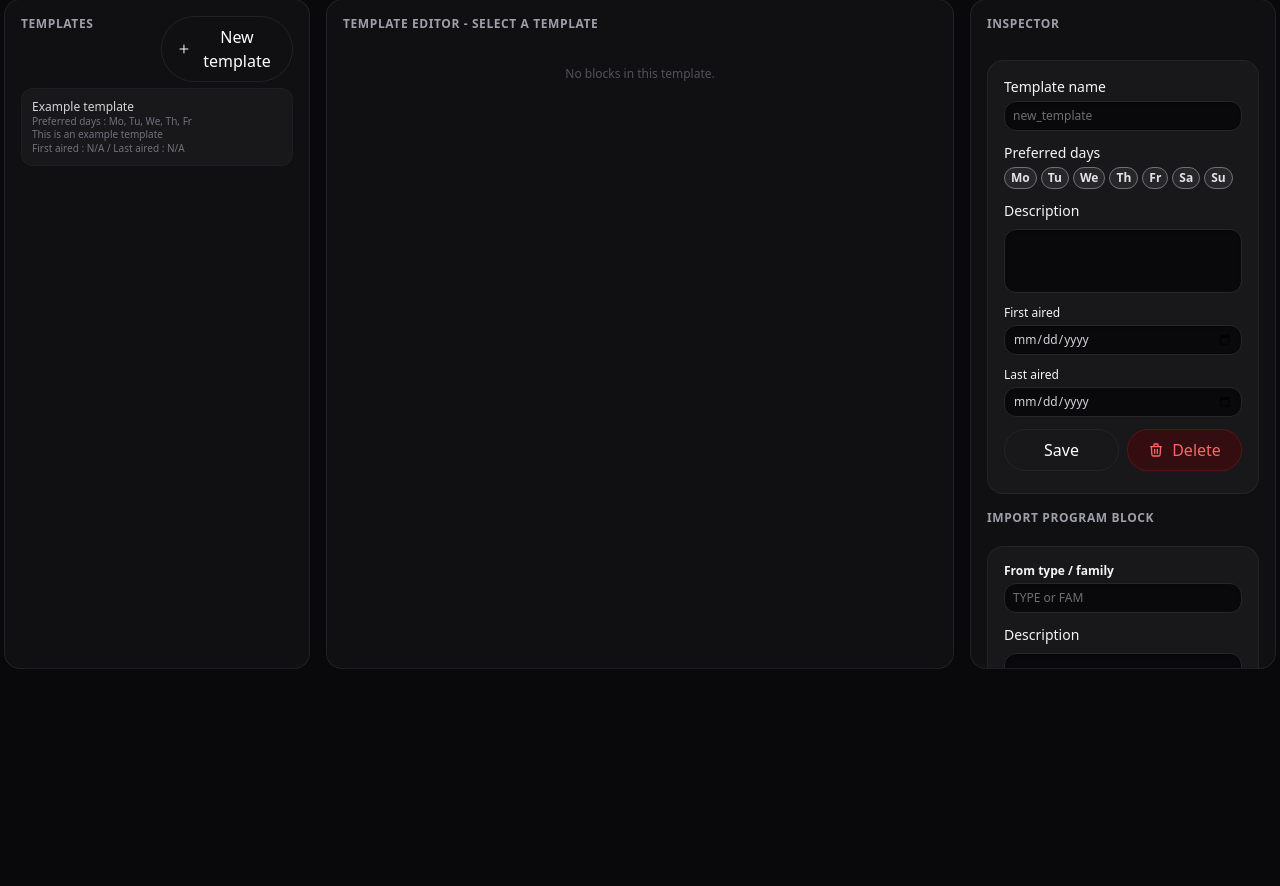
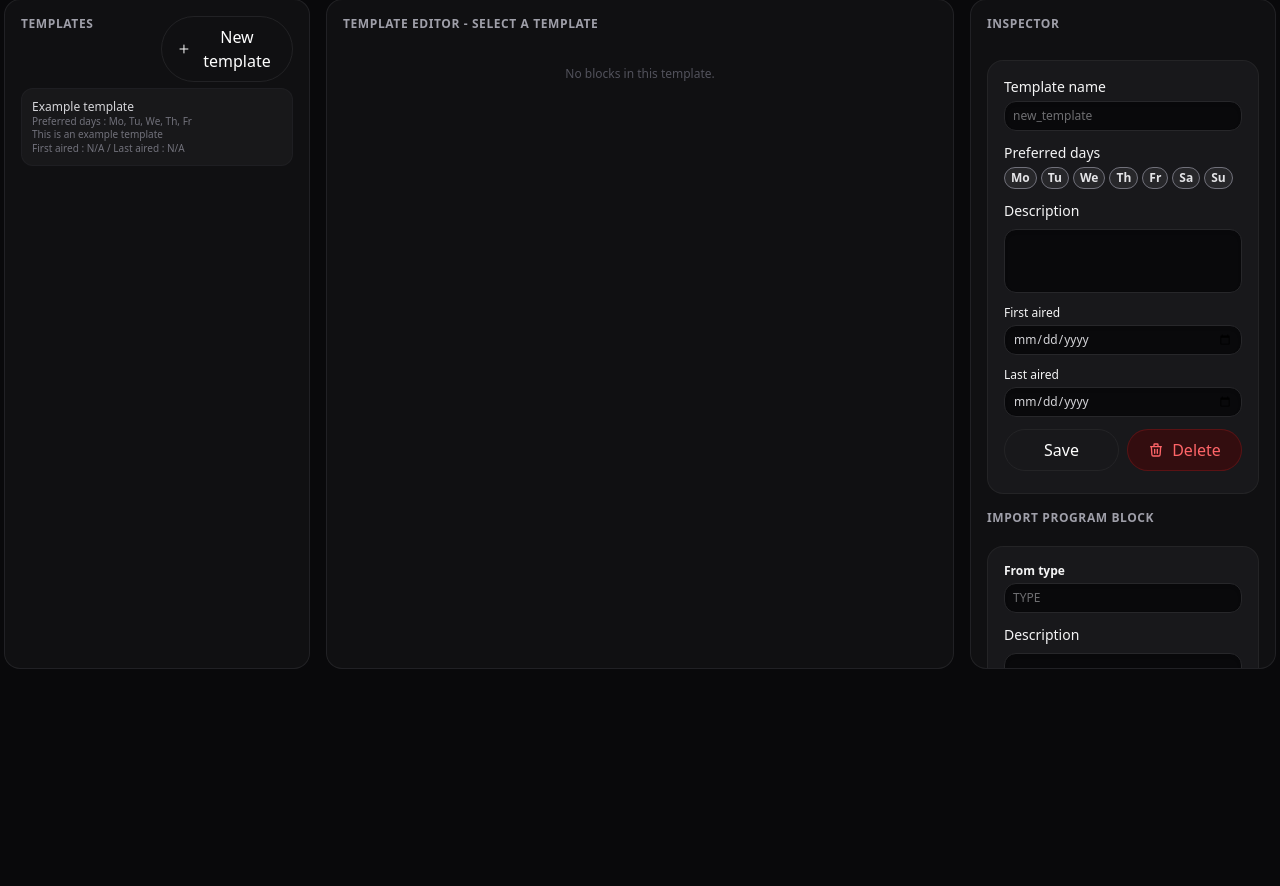
Before and after one commit to HIATUS-FILMS/elmuth, a Flask app: page /templates in a window 1280 px wide. Shown: the part 264-1150 px from the top of the page. Run offline with Flask 3, Linux system fonts and the light colour scheme; the visitor is signed in with stand-in values (Sample User, id 1); some web fonts are replaced.

Commit message:
Edit old placeholder

```diff
--- a/templates/modules/templates_inspector.html
+++ b/templates/modules/templates_inspector.html
@@ -67,8 +67,8 @@
             <input type="hidden" name="template_key" value="{{ current_key or '' }}">
 
             <div>
-                <label for="blk-from" class="block mb-1 text-xs font-semibold text-heading">From type / family</label>
-                <input id="blk-from" name="from" type="text" placeholder="TYPE or FAM"
+                <label for="blk-from" class="block mb-1 text-xs font-semibold text-heading">From type</label>
+                <input id="blk-from" name="from" type="text" placeholder="TYPE"
                        class="py-1.5 w-full bg-zinc-950 border border-zinc-800 rounded-xl px-2 text-xs text-zinc-300 focus:outline-none focus:border-zinc-600 shadow-inner">
             </div>
 
```
